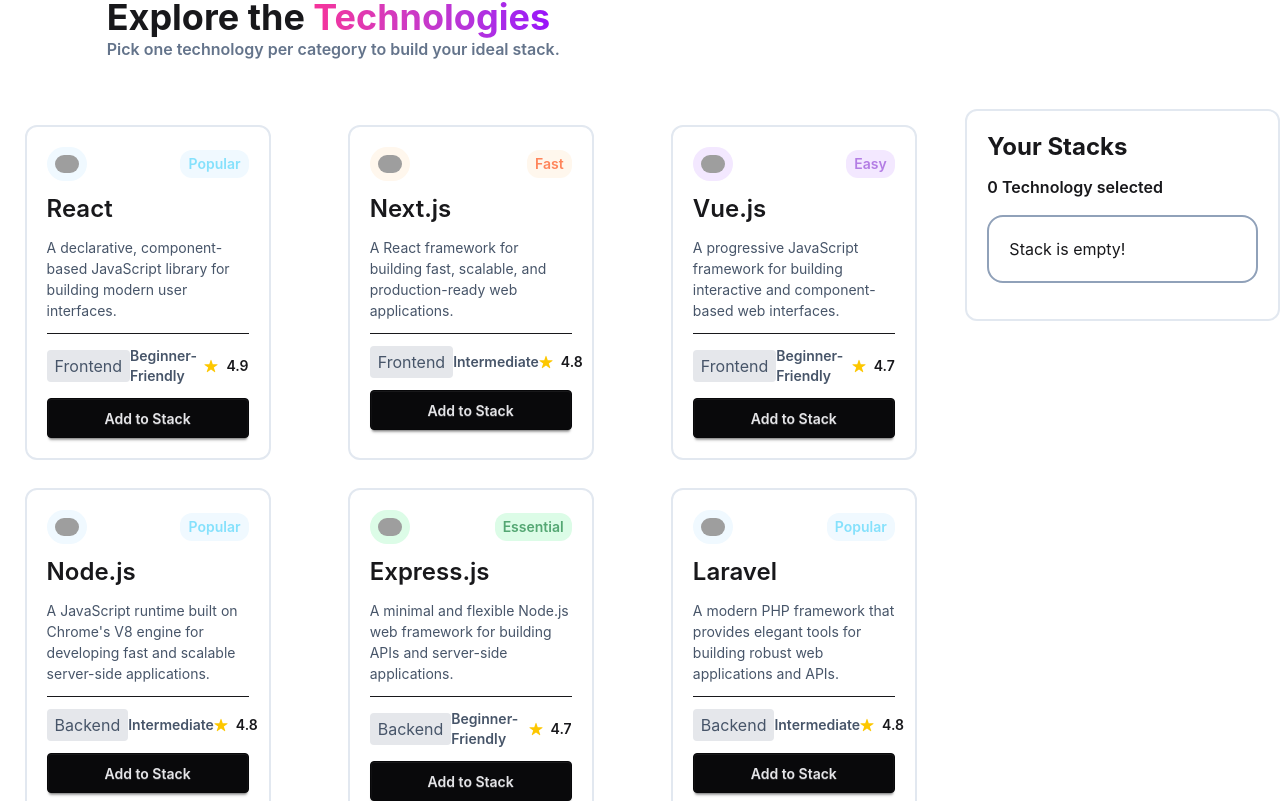
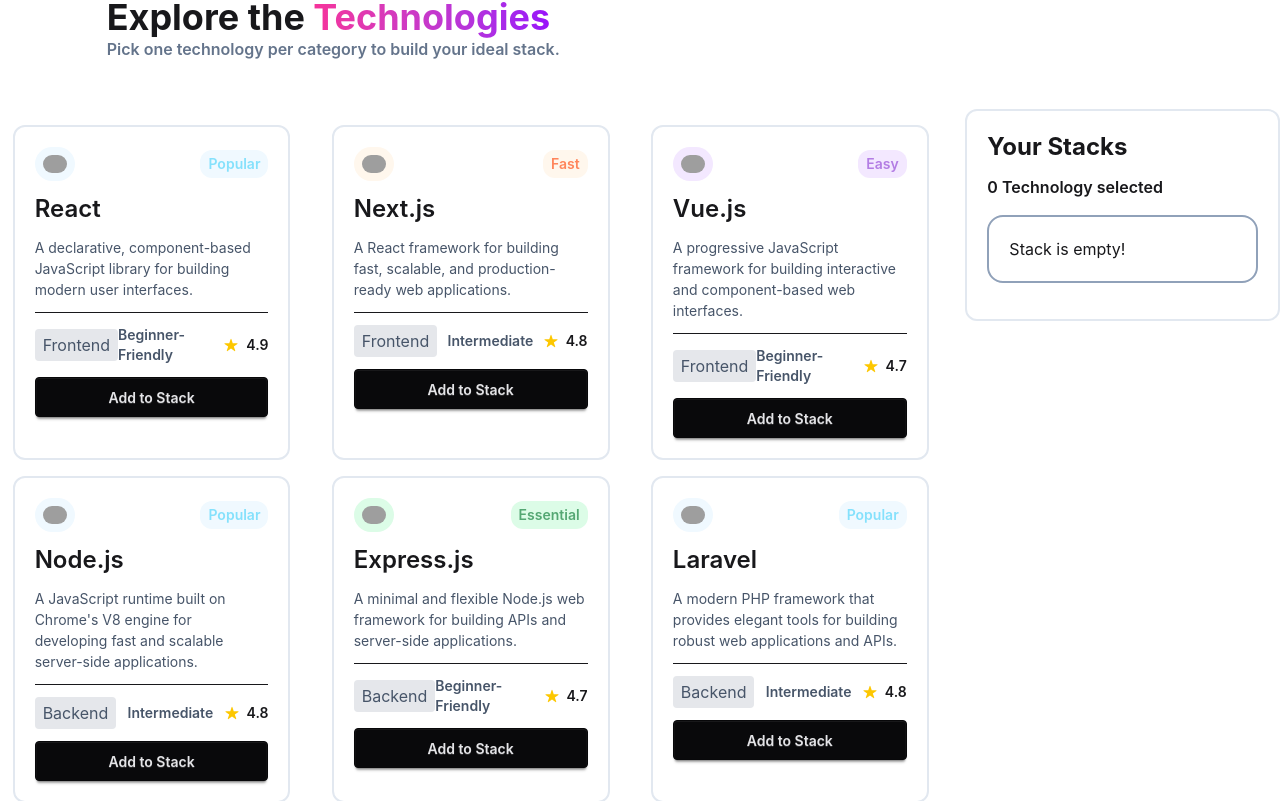
Before and after one commit to Maha-bub/DevStack-A5, a React (Vite) app: page / in a window 1280 px wide. Shown: the part 699-1500 px from the top of the page. Built offline with nearby package versions, Linux system fonts and the light colour scheme; grey boxes are pictures that could not be loaded.

Commit message:
card width update

```diff
--- a/src/Components/DevStacks/DevStack/DevStackCard.tsx
+++ b/src/Components/DevStacks/DevStack/DevStackCard.tsx
@@ -33,7 +33,7 @@
 
     return (
 
-        <div className={`w-10/12 mx-auto sm: border-2 p-5 ${isSelected ? 'border-2 bg-[#fefcf8] border-red-300 rounded-xl' : ' border-slate-200 rounded-xl'} space-y-3`}>
+        <div className={`w-11/12 mx-auto sm: border-2 p-5 ${isSelected ? 'border-2 bg-[#fefcf8] border-red-300 rounded-xl' : ' border-slate-200 rounded-xl'} space-y-3`}>
             <div className="flex justify-between items-center">
                 <img className={`w-[40px] p-2 rounded-full  ${badgeStyles[techStack.badge as keyof typeof badgeStyles]}`} src={techStack.icon} alt="" />
 
--- a/src/Components/DevStacks/DevStacks.tsx
+++ b/src/Components/DevStacks/DevStacks.tsx
@@ -47,7 +47,7 @@
 
 
             <div className="flex flex-col-reverse gap-6 md:flex-row md:items-start mt-4">
-                <div className="grid md:grid-cols-2 lg:grid-cols-3 mt-10 mb-6 w-9/12  gap-7 ">
+                <div className="grid md:grid-cols-2 lg:grid-cols-3 mt-10 mb-6 w-9/12  gap-4">
                     {
                         dataStack.map((techStack, idx) => {
                             const isSelected = selectedCards.some((card) => card.name === techStack.name)
```
